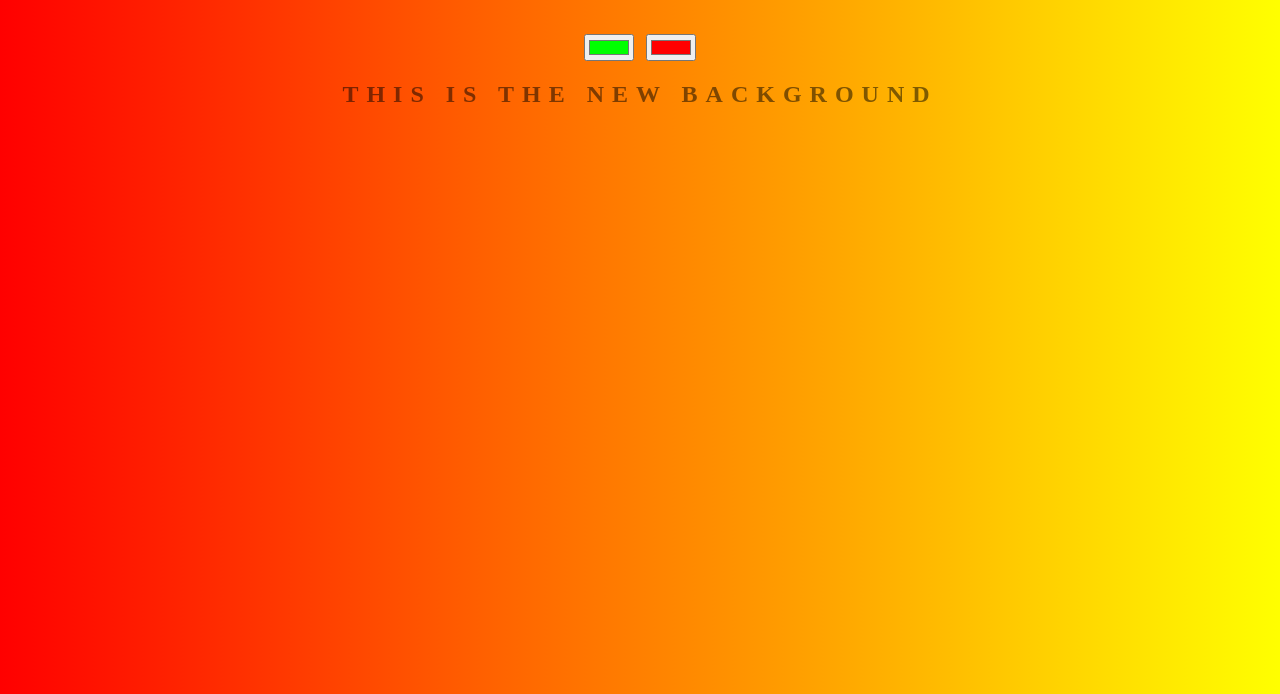
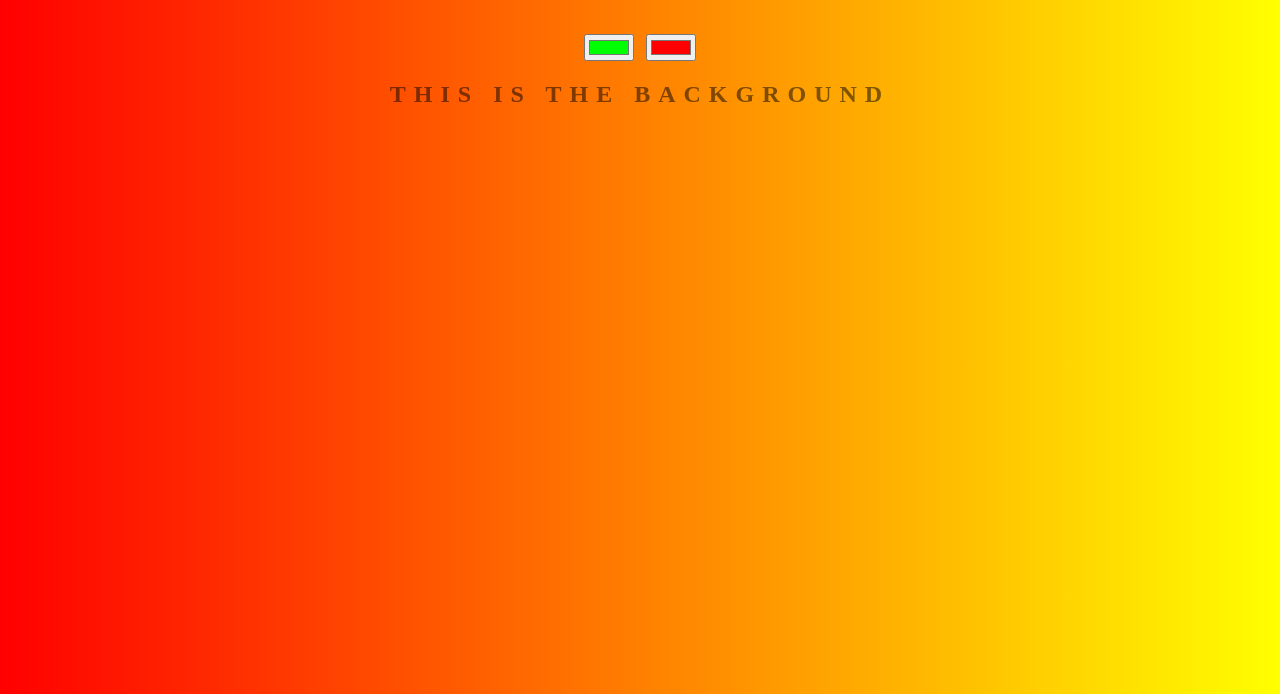
Before and after one commit to Kodkod10/background-generator, a plain HTML site: page index.html in a window 1280 px wide. Shown: the part 106-800 px from the top of the page. Drawn offline with Linux system fonts and the light colour scheme.

Commit message:
changing text

```diff
--- a/index.html
+++ b/index.html
@@ -8,7 +8,7 @@
 	<h1>Cool Generator</h1>
 	<input class="color1" type="color" name="color1" value="#00ff00">
 	<input class="color2" type="color" name="color2" value="#ff0000">
-	<h2>This is the new Background</h2>
+	<h2>This is the Background</h2>
 	<h3></h3>
 	<script type="text/javascript" src="script.js"></script>
 </body>
```
